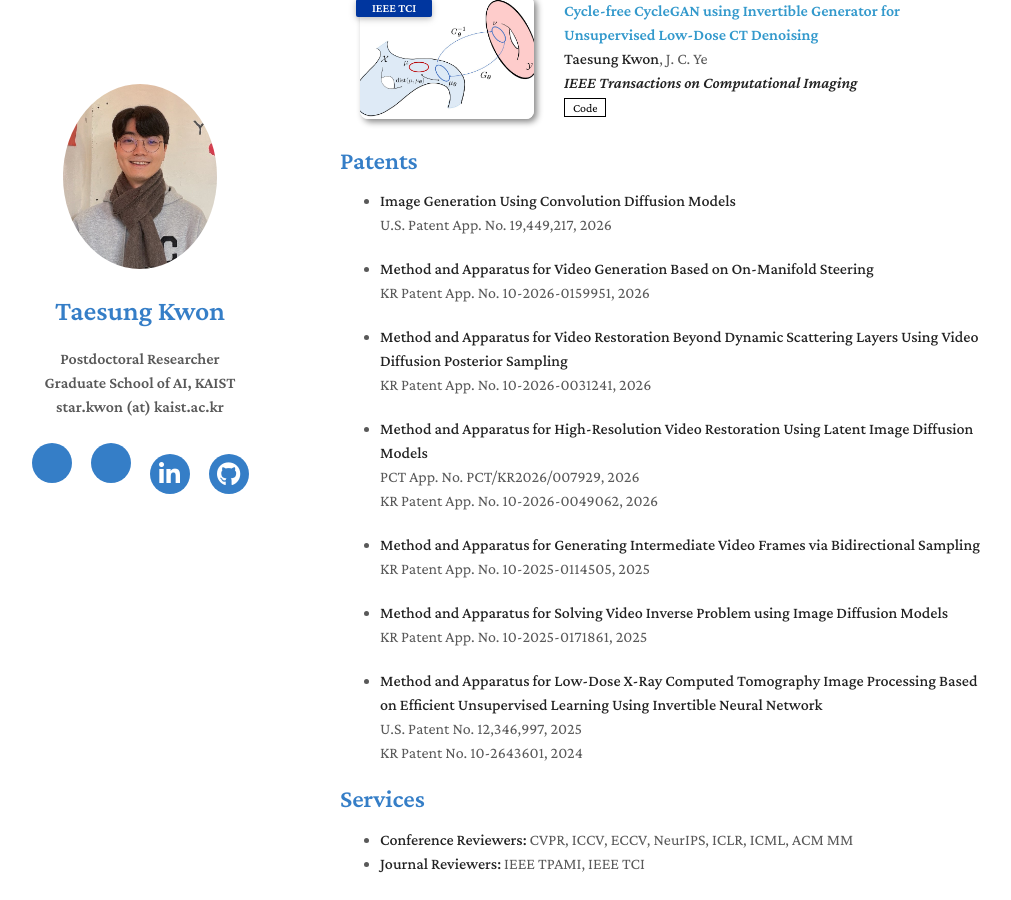
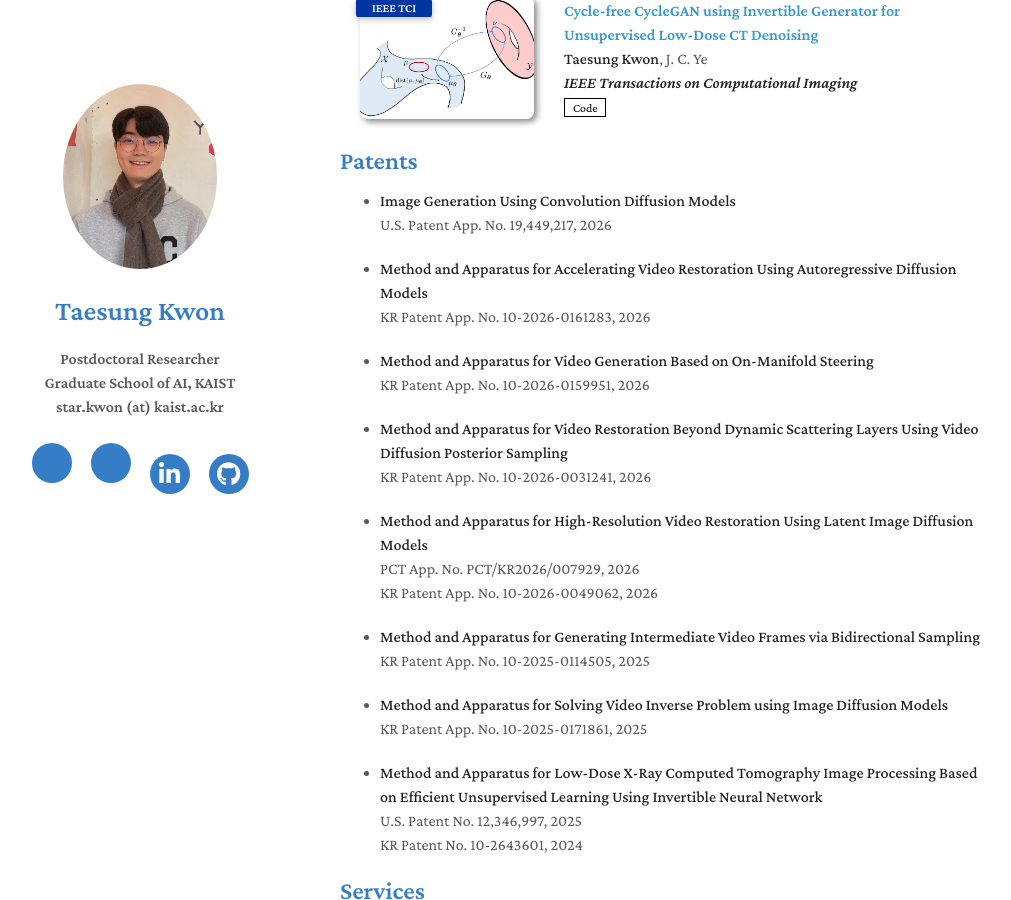
Before and after one commit to star-kwon/star-kwon.github.io, a Jekyll site: the page built from index.md, in a window 1280 px wide and 900 px high, scrolled down 2548 px. Shown: the whole window, without its empty margins (130-1141 px from the left). Built offline with Jekyll 4.4.1, drawn with Linux system fonts in a browser that asks for light colours; nearby versions of some CDN libraries; comment, search, counter and statistics services are not loaded; a style sheet for code colours, icons or effects is not loaded; our own code applies the rules of GitHub Pages for plain Markdown files.

Commit message:
Update Patents

```diff
--- a/index.md
+++ b/index.md
@@ -274,6 +274,10 @@ Off-the-Shelf Video Diffusion Models</a></div>
   <br>
   U.S. Patent App. No. 19,449,217, 2026
 
+- **Method and Apparatus for Accelerating Video Restoration Using Autoregressive Diffusion Models**
+  <br>
+  KR Patent App. No. 10-2026-0161283, 2026
+
 - **Method and Apparatus for Video Generation Based on On-Manifold Steering**
   <br>
   KR Patent App. No. 10-2026-0159951, 2026
```
